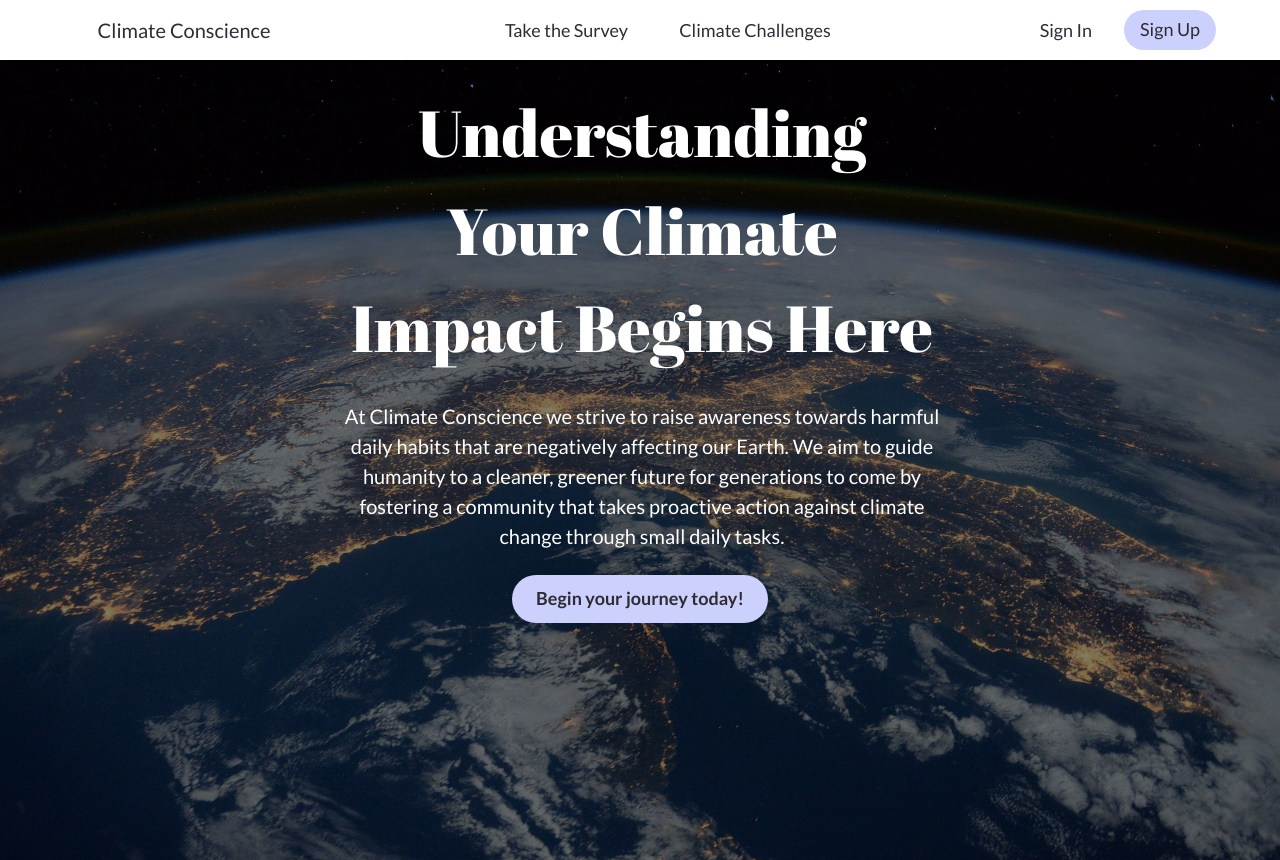
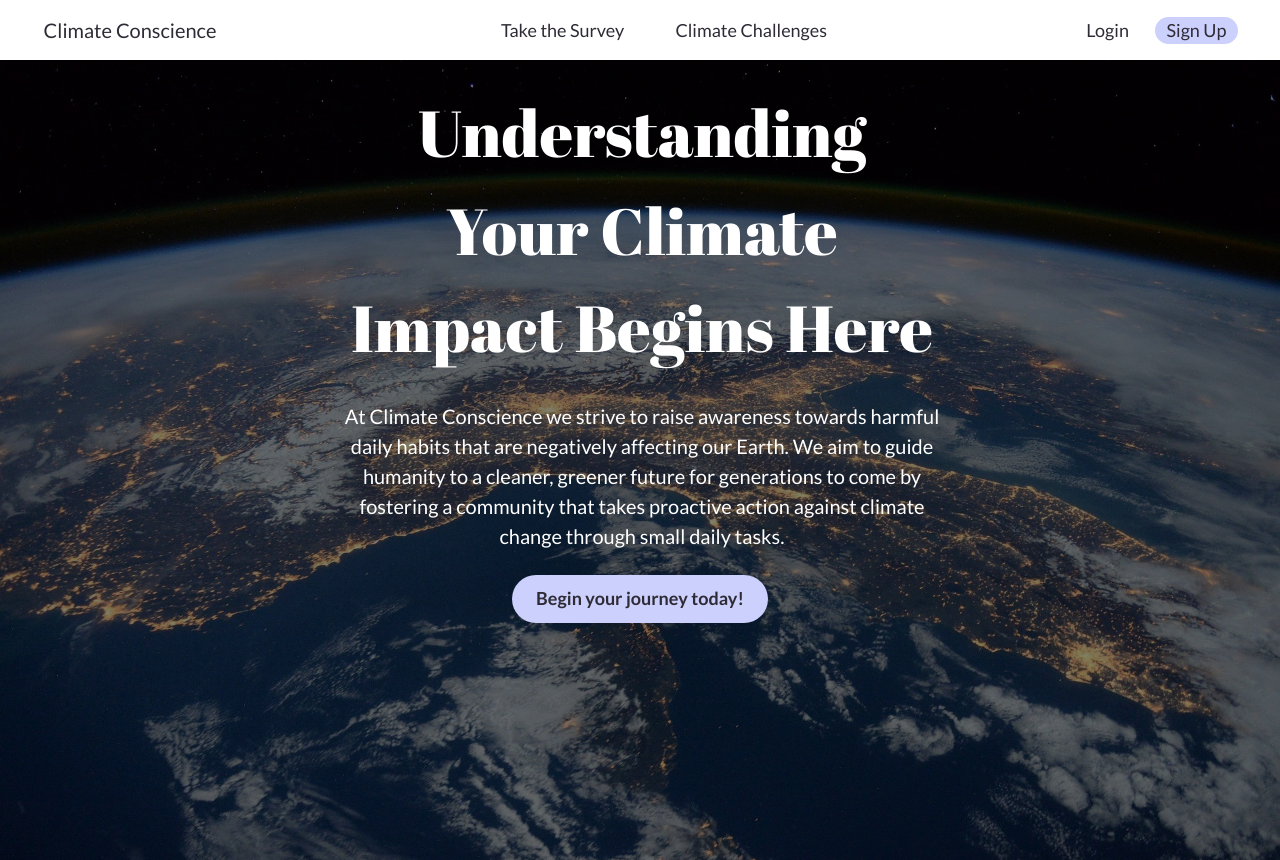
Before and after one commit to ljbarker/ClimateConscience, a Next.js app in the folder climate-conscience/: page / in a window 1280 px wide. Built offline with nearby package versions, Linux system fonts and the light colour scheme.

Commit message:
feat: basic challenges text

```diff
--- a/climate-conscience/src/app/challenges/page.tsx
+++ b/climate-conscience/src/app/challenges/page.tsx
@@ -1,10 +1,42 @@
-
+import { Box, Grid, Text } from "@chakra-ui/react";
 
 const challengesPage = () => {
   return (
-    <div>
-      <h1>Challenges</h1>
-    </div>
+    <Box ml={"26px"} mr={"26px"}>
+      <Box>
+        <Text
+          fontFamily={"Abril-Fatface"}
+          fontSize={"65"}
+          borderBottom={"2px solid #000000"}
+          mt={"100px"}
+          mb={"35px"}
+        >
+          Daily Challenges
+        </Text>
+        <Text
+          fontFamily={"Lato-regular"}
+        >
+          Reduce carbon emissions by making minor adjustments to your daily routine!
+        </Text>
+      </Box>
+      <Grid
+        templateColumns="repeat(3, 1fr)"
+        gap={6}
+        mt={"50px"}
+      >
+        <Box>
+          sad
+        </Box>
+
+        <Box>
+          sad
+        </Box>
+
+        <Box>
+          sad
+        </Box>
+      </Grid>
+    </Box>
   );
 }
 
--- a/climate-conscience/src/app/components/NavbarSignedOut.tsx
+++ b/climate-conscience/src/app/components/NavbarSignedOut.tsx
@@ -3,7 +3,7 @@ import { Box, Flex, Text, Button, HStack } from "@chakra-ui/react";
 
 const NavbarSignedOut = () => {
     return (
-      <Box px={16} width="100vw">
+      <Box bg={"#FFFFFF"} px={16} width="100%">
       <Flex
         minH={"60px"}
         align={"center"}
@@ -61,7 +61,7 @@ const NavbarSignedOut = () => {
             Climate Challenges
           </Button>
         </Flex>
-        <HStack spacing={8} alignItems={"center"}>
+        <HStack spacing={"2vw"} alignItems={"center"} mr={"2vw"}>
           <Button
             as={Link}
             href="/login"
@@ -75,7 +75,7 @@ const NavbarSignedOut = () => {
             }}
             color={"#2F2B36"}
           >
-            Sign In
+            Login
           </Button>
           <Button
             as={Link}
@@ -90,6 +90,7 @@ const NavbarSignedOut = () => {
               bg: "#DCDEF7",
               color: "#2F2B36",
             }}
+            px={"12px"}
           >
             Sign Up
           </Button>
--- a/climate-conscience/src/app/globals.css
+++ b/climate-conscience/src/app/globals.css
@@ -8,7 +8,7 @@
   --background-end-rgb: 255, 255, 255;
 }
 
-@media (prefers-color-scheme: dark) {
+@media (prefers-color-scheme: light) {
   :root {
     --foreground-rgb: 255, 255, 255;
     --background-start-rgb: 0, 0, 0;
--- a/climate-conscience/src/app/layout.tsx
+++ b/climate-conscience/src/app/layout.tsx
@@ -1,5 +1,6 @@
 import type { Metadata } from "next";
 import { Inter } from "next/font/google";
+import NavbarSignedOut from "./components/NavbarSignedOut";
 import "./globals.css";
 
 const inter = Inter({ subsets: ["latin"] });
@@ -16,7 +17,10 @@ export default function RootLayout({
 }>) {
   return (
     <html lang="en">
-      <body className={inter.className}>{children}</body>
+      <body className={inter.className}>
+      <NavbarSignedOut />
+      {children}
+      </body>
     </html>
   );
 }
--- a/climate-conscience/src/app/page.tsx
+++ b/climate-conscience/src/app/page.tsx
@@ -5,7 +5,6 @@ import HomePage from "./homePage/page";
 export default function Home() {
   return (
     <ChakraProvider>
-      <NavbarSignedOut />
       <HomePage/>
     </ChakraProvider>
   );
```
